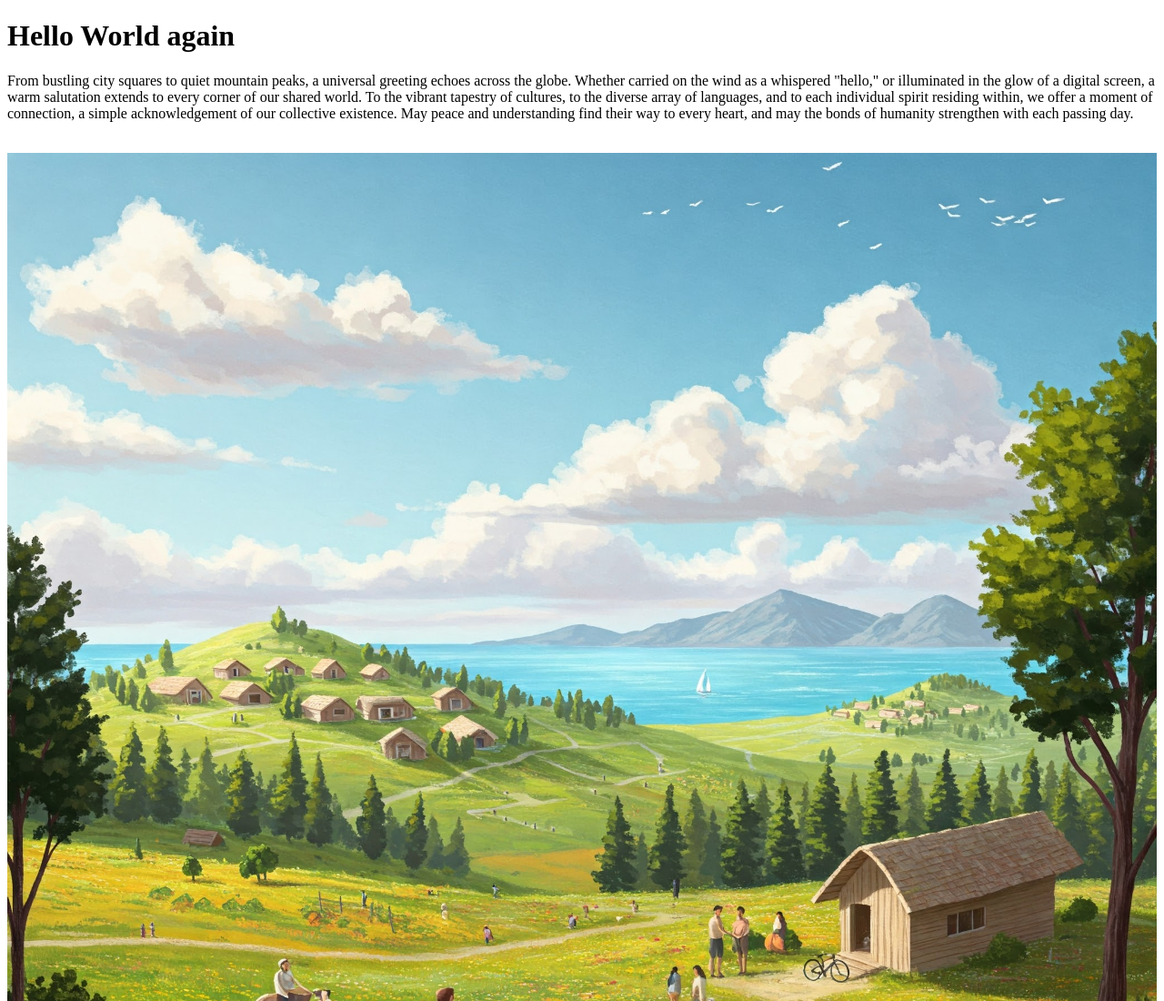
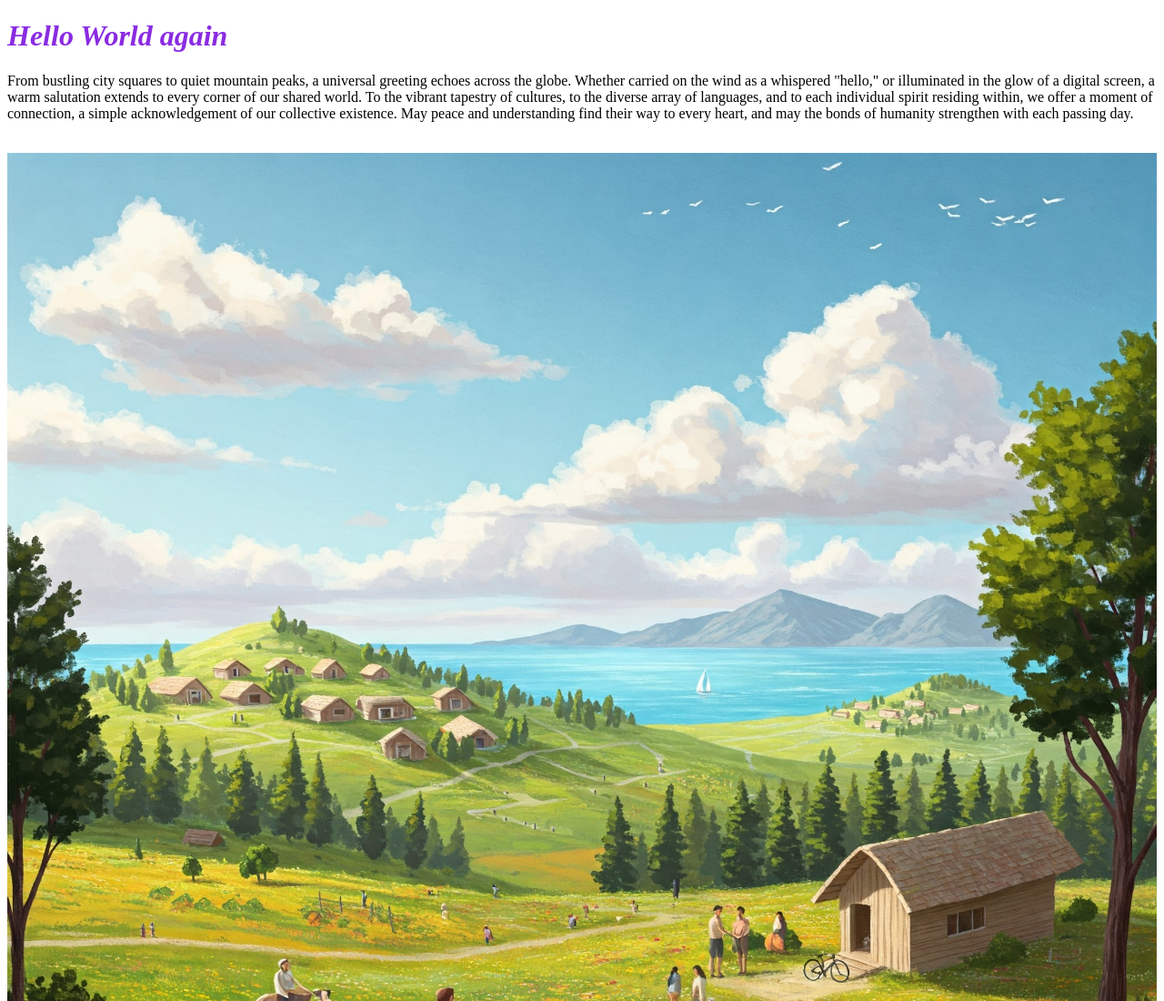
Before and after one commit to bulletooth/mywebapp, a plain HTML site: page index.html in a window 1280 px wide. Shown: the top 1100 px of the page at 91% size. Drawn offline with Linux system fonts and the light colour scheme.

Commit message:
changed H1 styling

```diff
--- a/index.html
+++ b/index.html
@@ -5,7 +5,7 @@
     </head>
 
     <body>
-        <h1>Hello World again</h1>
+        <h1 style="color: blueviolet; font-style: italic;">Hello World again</h1>
         <p>From bustling city squares to quiet mountain peaks, a universal greeting echoes across the globe. Whether carried on the wind as a whispered "hello," or illuminated in the glow of a digital screen, a warm salutation extends to every corner of our shared world. To the vibrant tapestry of cultures, to the diverse array of languages, and to each individual spirit residing within, we offer a moment of connection, a simple acknowledgement of our collective existence. May peace and understanding find their way to every heart, and may the bonds of humanity strengthen with each passing day.</p>
         <br/>
         <img src="image.jpeg" alt="AI generated picture showing humaning living in harmony with nature" width="100%">
```
